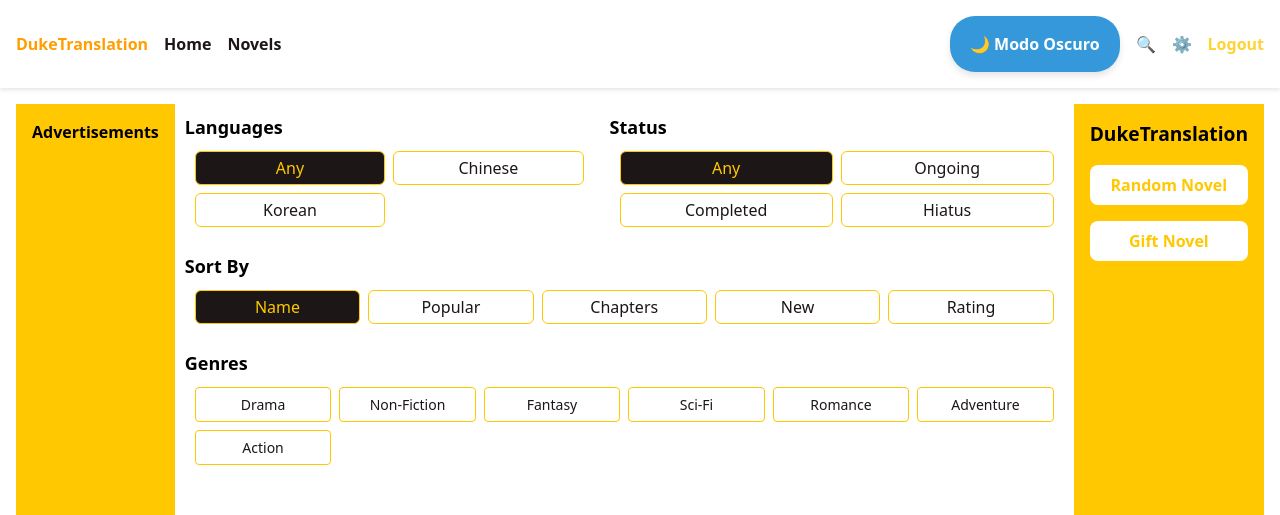
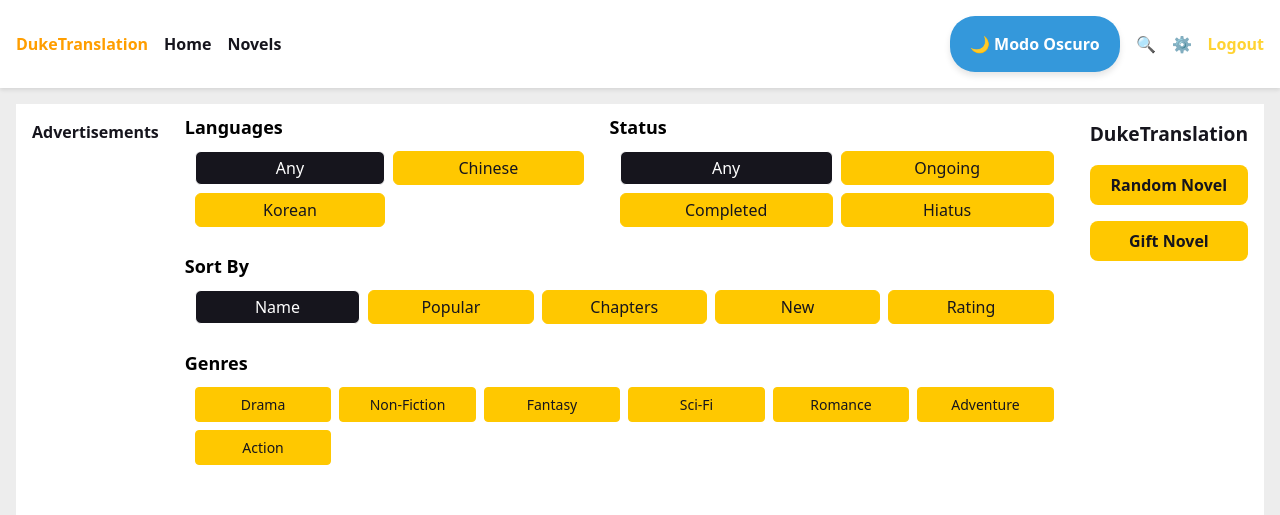
Before and after one commit to PedroDavidDD/novel-hub-app, an Angular app: page /novels in a window 1280 px wide. Shown: the top 515 px of the page. Built offline with nearby package versions, Linux system fonts and the light colour scheme.

Commit message:
[upd-css-novelsPage]
- HomePage
- LayoutPage
- NovelsPage
- Navbar
- Filters

```diff
--- a/src/app/features/novels/pages/home-page/home-page.component.css
+++ b/src/app/features/novels/pages/home-page/home-page.component.css
@@ -19,7 +19,7 @@
 .novels .novels__latest p,
 .novels .novels__popular p {
   color: var(--color-black-fit);
-  background-color: var(--color-sidebar);
+  background-color: var(--color-primary);
   border-radius: .5rem;
   font-weight: bold;
   margin: 1rem 0;
--- a/src/app/features/novels/pages/layout-page/layout-page.component.css
+++ b/src/app/features/novels/pages/layout-page/layout-page.component.css
@@ -1,8 +1,10 @@
+
 /* 🌐 Layout */
 .layout {
   display: flex;
   flex-direction: column;
   min-height: 100vh;
+  background: var(--color-background);
 }
 
 .layout__main {
@@ -30,7 +32,7 @@
 
 .ads,
 .sidebar {
-  background-color: var(--color-primary);
+  background-color: var(--color-section);
 }
 
 .sidebar__header {
@@ -41,12 +43,12 @@
 .sidebar__brand {
   font-size: 1.2rem;
   font-weight: bold;
-  color: var(--color-black-fit);
+  color: var(--color-black);
 }
 
 .ads__text,
 .sidebar__brand {
-  color: var(--color-black-fit);
+  color: var(--color-black);
 }
 
 .sidebar__nav {
@@ -57,20 +59,20 @@
 
 .sidebar__item {
   padding: 0.5rem;
-  background-color: var(--color-white);
   border-radius: .5rem;
   text-align: center;
   cursor: pointer;
   transition: background 0.3s ease;
+  background-color: var(--button-primary-bg);
 }
 
 .sidebar__item:hover {
-  background-color: var(--color-black);
+  background-color: var(--color-primary-dark);
 }
 
 .sidebar__text {
   font-weight: bold;
-  color: var(--color-primary);
+  color: var(--button-text-color);
 }
 
 .ads,
--- a/src/app/features/novels/pages/novels-page/novels-page.component.css
+++ b/src/app/features/novels/pages/novels-page/novels-page.component.css
@@ -1,3 +1,7 @@
+.novels__container {
+  background-color: var(--color-section);
+}
+
 .container {
   padding: 1.5rem;
   color: var(--color-black);
@@ -54,7 +58,7 @@
 
 .button, .filters__checkboxLabel {
   border: 1px solid var(--color-primary);
-  background-color: var(--color-background);
+  background-color: var(--color-primary);
   color: var(--color-black);
 }
 .button, .filters__checkboxLabel {
@@ -63,15 +67,15 @@
 .button--selected,
 .filters__checkboxLabel--selected {
   background-color: var(--color-background-dark);
-  border: 1px solid var(--color-primary);
-  color: var(--color-primary);
+  border: 1px solid var(--color-white);
+  color: var(--color-white);
 }
 
 .button:hover,
 .filters__checkboxLabel:hover {
-  background-color: var(--color-background);
-  border: 1px solid var(--color-primary);
-  color: var(--color-primary);
+  background-color: var(--color-background-dark);
+  border: 1px solid var(--color-white);
+  color: var(--color-white);
 }
 
 .filters__checkboxLabel input[type="checkbox"] {
--- a/src/app/features/novels/pages/novels-page/novels-page.component.html
+++ b/src/app/features/novels/pages/novels-page/novels-page.component.html
@@ -1,4 +1,4 @@
-<div [ngClass]="''">
+<div [ngClass]="'novels__container'">
   <!-- Filtros superiores -->
   <div [ngClass]="'filters grid'">
     <!-- Filtro por lenguaje -->
--- a/src/app/shared/layout/navbar/navbar.component.css
+++ b/src/app/shared/layout/navbar/navbar.component.css
@@ -1,6 +1,6 @@
 /* 🏠 Navbar */
 .navbar {
-  background-color: var(--color-background);
+  background-color: var(--color-section);
   box-shadow: 0 2px 4px rgba(0, 0, 0, 0.1);
   padding: 1rem;
   display: flex;
--- a/src/styles.css
+++ b/src/styles.css
@@ -11,15 +11,15 @@
     --color-alert: #FFCF00;
 
     /* Colores de fondo */
-    --color-background: #ffffff;
-    --color-background-dark: #1D1616;
+    --color-background: #ededed;
+    --color-background-dark: #16151D;
     /* Colores de texto */
-    --color-black: #1D1616;
+    --color-black: #16151D;
     --color-white: #ffffff;
     --bg-body: #C1c5c5;
     /* Colores de border */
     --color-border: #ffffff;
-    --color-border-dark: #1D1616;
+    --color-border-dark: #16151D;
 
     /* Colores MAIN */
     --color-primary: rgb(255, 200, 0);
@@ -28,7 +28,7 @@
 
     --color-secondary: rgb(0, 255, 200);
     --color-secondary-light: rgb(51, 255, 211);
-    --color-secondary-dark: rgb(0, 204, 160);
+    --color-secondary-dark: rgb(0, 255, 255);
 
     /* sidebar / ads */
     --color-sidebar: #f3f4f6;
@@ -36,6 +36,11 @@
 
     --color-black-fit: #000000;
     --color-white-fit: #ffffff;
+
+    --color-navbar: #ffffff;
+    --color-navbar-dark: #16151D;
+
+    --color-section: #ffffff;
 }
 
 /* Variables de Sombras */
@@ -66,27 +71,28 @@
     --button-secondary-bg: var(--color-secondary);
     --button-secondary-bg-hover: var(--color-secondary-dark);
 
-    --button-text-color: var(--color-text-inverse);
+    --button-text-color: var(--color-black);
     --button-border-radius: 25px;
     --button-padding: var(--space-sm) var(--space-md);
 }
 
 /* Variables específicas para el Modo Oscuro */
 body.dark-mode {
+
     /* Colores de fondo */
-    --color-background: #1D1616;
-    --color-background-dark: #ffffff;
+    --color-background: #16151D;
+    --color-background-dark: #ededed;
     /* Colores de texto */
     --color-black: #ffffff;
-    --color-white: #1D1616;
+    --color-white: #16151D;
     --bg-body: #C1c5c5;
     /* Colores de border */
-    --color-border: #1D1616;
+    --color-border: #16151D;
     --color-border-dark: #ffffff;
 
     --color-primary: rgb(0, 255, 200);
     --color-primary-light: rgb(51, 255, 211);
-    --color-primary-dark: rgb(0, 204, 160);
+    --color-primary-dark: rgb(0, 255, 255);
 
     --color-secondary: rgb(255, 200, 0);
     --color-secondary-light: rgb(255, 211, 51);
@@ -95,4 +101,12 @@ body.dark-mode {
     /* sidebar / ads */
     /* --color-sidebar: #2a2a2a;
     --color-sidebar-dark: #3e3e3e; */
+
+    --color-navbar: #16151D;
+    --color-navbar-dark: #ffffff;
+
+    --color-section: #222222;
+
+    --button-primary-bg: var(--color-primary);
+    --button-text-color: var(--color-black);
 }
```
Also changed, not shown: src/assets/styles/variables.css (deleted).
